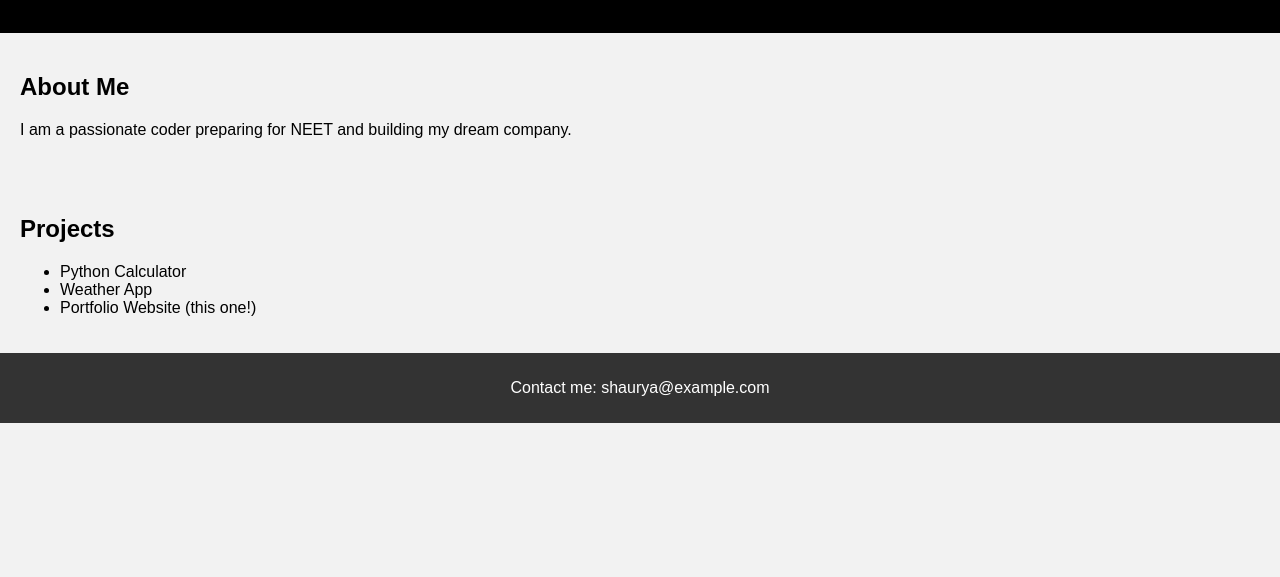
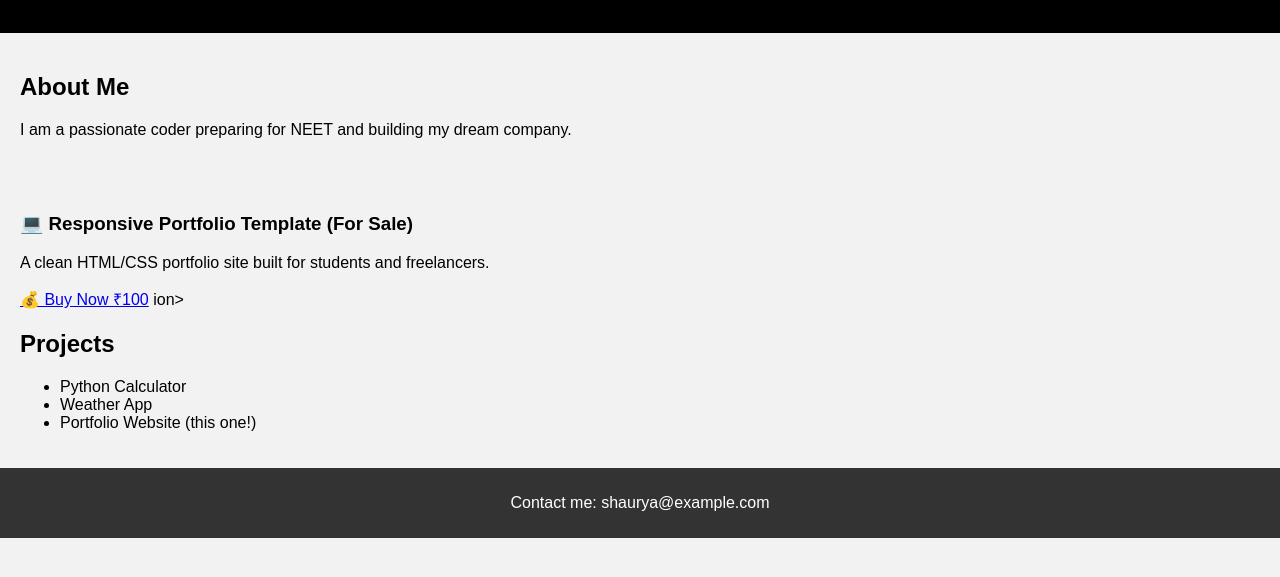
Before and after one commit to fusegen-shaurya/portfolio-website, a plain HTML site: page index.html in a window 1280 px wide. Shown: the part 121-698 px from the top of the page. Drawn offline with Linux system fonts and the light colour scheme.

Commit message:
Added Gumroad Buy Now link for HTML portfolio template

```diff
--- a/index.html
+++ b/index.html
@@ -14,7 +14,13 @@
         <h2>About Me</h2>
         <p>I am a passionate coder preparing for NEET and building my dream company.</p>
     </section>
-    <section>
+    <section
+        <div class="project">
+  <h3>💻 Responsive Portfolio Template (For Sale)</h3>
+  <p>A clean HTML/CSS portfolio site built for students and freelancers.</p>
+  <a href="https://shaurya62.gumroad.com/l/jaxzwa" target="_blank">💰 Buy Now ₹100</a>
+</div>
+ion>
         <h2>Projects</h2>
         <ul>
             <li>Python Calculator</li>
```
